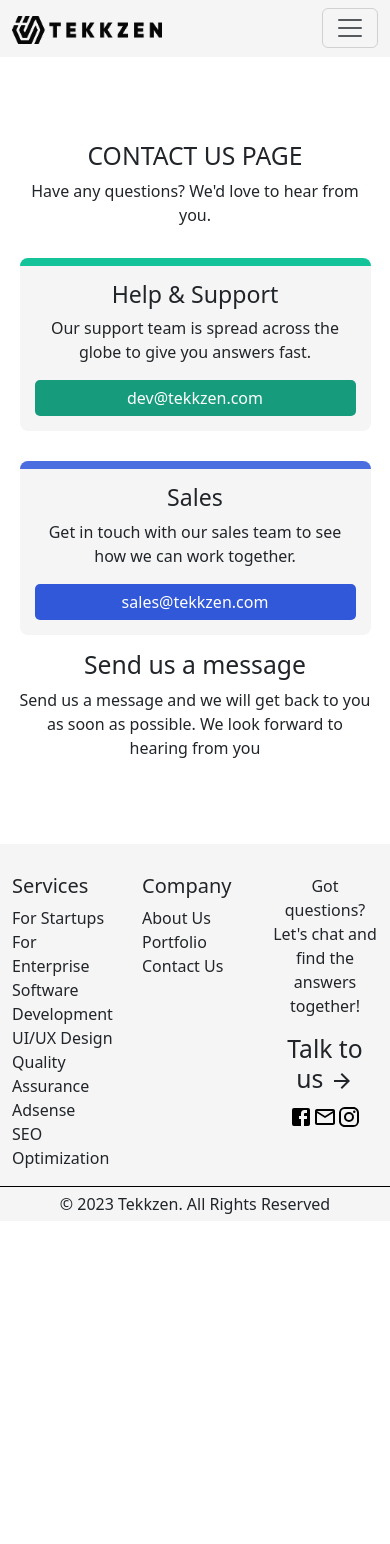
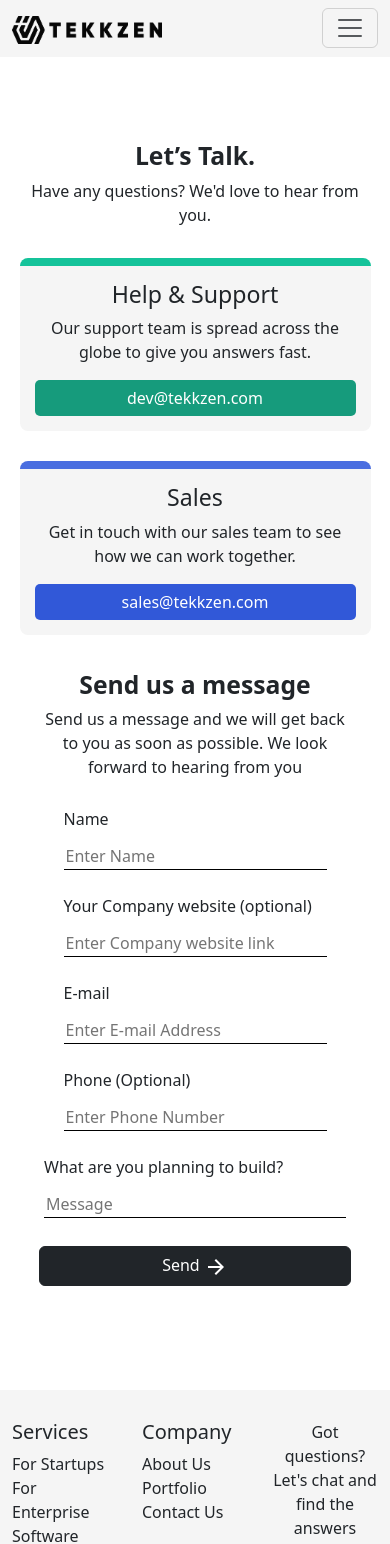
Before and after one commit to shanthu22/TekkzenWeb, a React (Create React App) app in the folder frontend/: page /contact-us in a window 390 px wide. Shown: the top 1544 px of the page. Before the commit the page ends 1221 px from the top, so only its background shows below. Built offline with nearby package versions, Linux system fonts and the light colour scheme.

Commit message:
contact us fix

```diff
--- a/frontend/src/components/sendUsMessage/sendUsMessage.css
+++ b/frontend/src/components/sendUsMessage/sendUsMessage.css
@@ -0,0 +1,52 @@
+.sendUsMessage{
+font: 16px;
+padding: 5vw;
+}
+.sendUsMessage> h2{
+    font-weight: 700
+}
+.sendUsMessage_form{
+    display: flex;
+
+    text-align: left;
+    flex-direction: column;
+
+}
+.sendUsMessage_form >Button {
+    margin: 16px 0px 0px 0px;
+}
+.sendUsMessage_form_basic{
+    display: flex;
+    flex-wrap: wrap;
+    justify-content: space-between;
+
+}
+.sendUsMessage_form_element{
+ margin: 12px 5px ;
+    display: flex;
+    flex-direction: column;
+}
+.sendUsMessage_form_element > label{
+  font-size: 16px;
+  font-weight: 500;
+   }
+.sendUsMessage_form_element > input {
+    /* background-color: brown; */
+    margin: 12px 0px 0px 0px ;
+    border-bottom: 1px solid black;
+    border-top: none;
+    border-left:none;
+    border-right: none;
+}
+
+@media (max-width:780px) {
+    .sendUsMessage_form_basic{
+        /* background-color: aquamarine; */
+        display: flex;
+        flex-wrap: wrap;
+        flex-direction: column;
+        justify-content: space-between;
+        padding: 0px 5vw;
+
+    }
+}
--- a/frontend/src/components/sendUsMessage/sendUsMessage.js
+++ b/frontend/src/components/sendUsMessage/sendUsMessage.js
@@ -1,13 +1,54 @@
 import React from "react";
 import "./sendUsMessage.css";
+import ArrowForwardIcon from "@mui/icons-material/ArrowForward";
+import { Button } from "react-bootstrap";
 const SendUsMessage = () => {
   return (
-    <div>
+    <div className='sendUsMessage'>
       <h2> Send us a message</h2>
       <p>
         Send us a message and we will get back to you as soon as possible. We
         look forward to hearing from you
       </p>
+
+      <form className='sendUsMessage_form'>
+        <div className='sendUsMessage_form_basic'>
+          <div className='sendUsMessage_form_element'>
+            <label>Name</label>
+            <input className='' type='text' placeholder='Enter Name' />
+          </div>
+
+          <div className='sendUsMessage_form_element'>
+            <label>Your Company website (optional)</label>
+            <input
+              className=''
+              type='url'
+              placeholder='Enter Company website link'
+            />
+          </div>
+          <div className='sendUsMessage_form_element'>
+            <label>E-mail</label>
+            <input
+              className=''
+              type='text'
+              placeholder='Enter E-mail Address'
+            />
+          </div>
+          <div className='sendUsMessage_form_element'>
+            <label>Phone (Optional)</label>
+            <input className='' type='text' placeholder='Enter Phone Number' />
+          </div>
+        </div>
+
+        <div className='sendUsMessage_form_element'>
+          <label>What are you planning to build?</label>
+          <input className='' type='text' placeholder='Message' />
+        </div>
+
+        <Button variant='dark'>
+          Send <ArrowForwardIcon />
+        </Button>
+      </form>
     </div>
   );
 };
--- a/frontend/src/pages/contactUs/contactUs.css
+++ b/frontend/src/pages/contactUs/contactUs.css
@@ -1,6 +1,9 @@
 
 .ContactUs{
 margin: 10vh 5vw;
+}
+.ContactUs > h2{
+    font-weight: 700
 }
 .ContactUs_card{
     display: flex;
@@ -30,6 +33,7 @@ margin: 10vh 5vw;
     border-radius: 8px
 }
 
+
 .Card_HealthSupport_btn{
     background-color: rgb(22, 155, 124);
     border:#169b7c;
@@ -37,22 +41,27 @@ margin: 10vh 5vw;
     padding: 6px 10px;
     color: white;
 
+}
 
-}
-/* .Card_HealthSupport_btn{
-    background-color: rgb(22, 155, 124);
-    border:#169b7c;
+.Card_Sales_btn{
+    background-color:rgb(49, 88, 216);
+    border: rgb(26, 91, 187);
     border-radius: 5px;
     padding: 6px 10px;
     color: white;
-
-} */
-.Card_Sales_btn{ background-color:rgb(49, 88, 216);
-    border: rgb(26, 91, 187);
-    border-radius: 5px;
-    padding: 6px 10px;
-    color: white;}
-
+}
+.Card_HealthSupport_btn:hover{
+    background-color:#15c39a ;
+}
+.Card_Sales_btn:hover{
+    background-color:#4a6ee0
+}
+.Card_HealthSupport_btn:active{
+    background-color:#5fd1b7 ;
+}
+.Card_Sales_btn:active  {
+    background-color:#6580d8
+}
 @media  (max-width:450px) {
     .ContactUs_card{
         display: flex;
@@ -71,6 +80,8 @@ margin: 10vh 5vw;
         padding: 15px;
         background-color: whitesmoke;
         border-top: 8px solid #4a6ee0 ;
-        border-radius: 8px
+        border-radius: 8px;
+
+
     }
 }
--- a/frontend/src/pages/contactUs/contactUs.js
+++ b/frontend/src/pages/contactUs/contactUs.js
@@ -5,11 +5,15 @@ import { Button, Container } from "react-bootstrap";
 import SendUsMessage from "../../components/sendUsMessage/sendUsMessage";
 import "./contactUs.css";
 const ContactUs = () => {
+  const handleClick = (mail) => {
+    console.log(mail);
+  };
+
   return (
     <div>
       <CustomNavbar />
       <div className='ContactUs'>
-        <h2>CONTACT US PAGE </h2>
+        <h2>Let’s Talk. </h2>
         <p>Have any questions? We'd love to hear from you.</p>
         <div className='ContactUs_card'>
           <div className='Card_HealthSupport'>
@@ -18,20 +22,21 @@ const ContactUs = () => {
               Our support team is spread across the globe to give you answers
               fast.
             </p>
-            <div
-              href='mailto:user@example.com'
+            <button
+              onClick={() => handleClick("user@example.com")}
+              href='user@example.com'
               className='Card_HealthSupport_btn'>
               dev@tekkzen.com
-            </div>
+            </button>
           </div>
           <div className='Card_Sales'>
             <h3>Sales</h3>
             <p>
               Get in touch with our sales team to see how we can work together.
             </p>
-            <div href='mailto:sales@tekkzen.com' className='Card_Sales_btn'>
+            <button href='mailto:sales@tekkzen.com' className='Card_Sales_btn'>
               sales@tekkzen.com
-            </div>
+            </button>
           </div>
         </div>
         <SendUsMessage />
```
